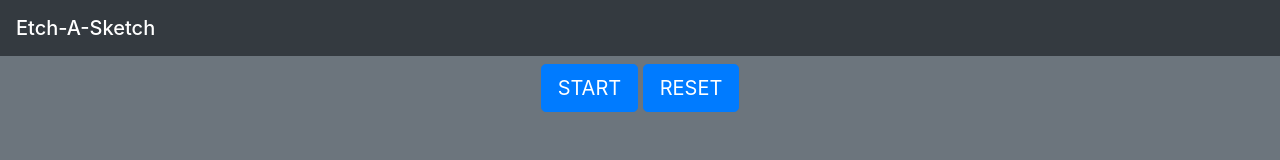
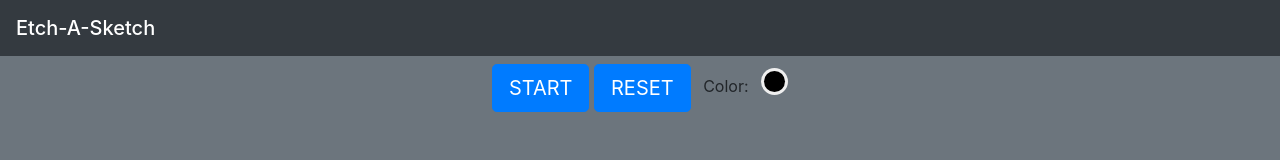
Before and after one commit to javitocor/Etch-A-Sketch--JS, a plain HTML site: page index.html in a window 1280 px wide. Drawn offline with nearby package versions, Linux system fonts and the light colour scheme.

Commit message:
Add color feature

```diff
--- a/index.html
+++ b/index.html
@@ -14,6 +14,9 @@
     <div class="text-center mt-2">
       <button type="button" class="btn btn-primary btn-lg" id="start" >START</button>
       <button type="button" class="btn btn-primary btn-lg" id="reset">RESET</button>
+      <label for="favcolor" class="ml-2">Color:
+        <input type="color" class="ml-2" id="favcolor" value="#000000">
+      </label>
     </div>
     <script src="script.js"></script>
   </body>
--- a/script.js
+++ b/script.js
@@ -15,8 +15,11 @@ function makeRows(rows, cols) {
   };
 };
 
+const color = document.getElementById('favcolor');
+
 function paint(e) {
-  e.target.style.backgroundColor= 'black';
+  let chooseColor = color.value;
+  e.target.style.backgroundColor= chooseColor;
 }
 
 let size = 0;
--- a/style/style.css
+++ b/style/style.css
@@ -5,7 +5,7 @@
 
 #container {
   overflow: hidden;
-  height : 960px;
+  height: 960px;
   width: 960px;
   display: grid;
   grid-template-rows: repeat(var(--grid-rows), 1fr);
@@ -19,3 +19,25 @@
   text-align: center;
   background-color: gray;
 }
+
+#favcolor {
+  border-radius: 100%;
+  height: 27px;
+  width: 27px;
+  border: none;
+  outline: none;
+  -webkit-appearance: none;
+  padding: 0;
+}
+
+#favcolor::-webkit-color-swatch-wrapper {
+  padding: 3px;
+}
+#favcolor::-webkit-color-swatch {
+  border: none;
+  border-radius: 100%;
+}
+
+label {
+  margin: 0;
+}
```
